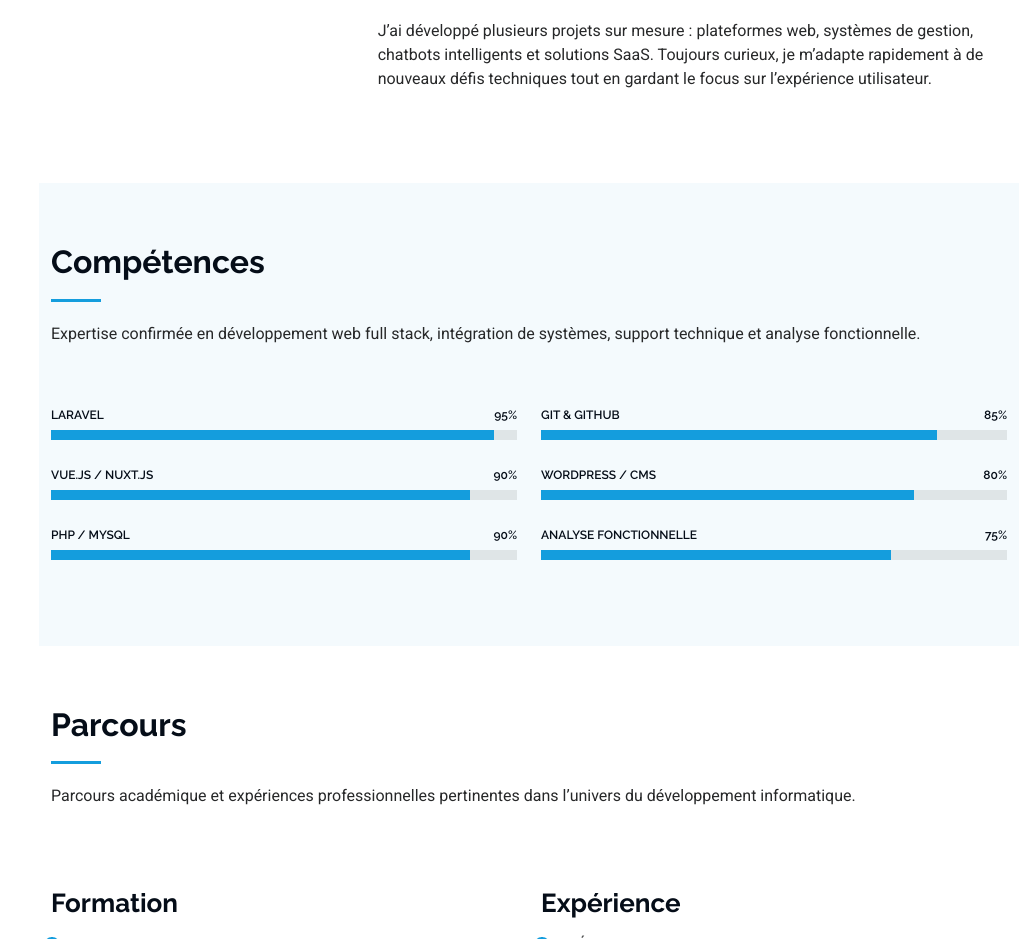
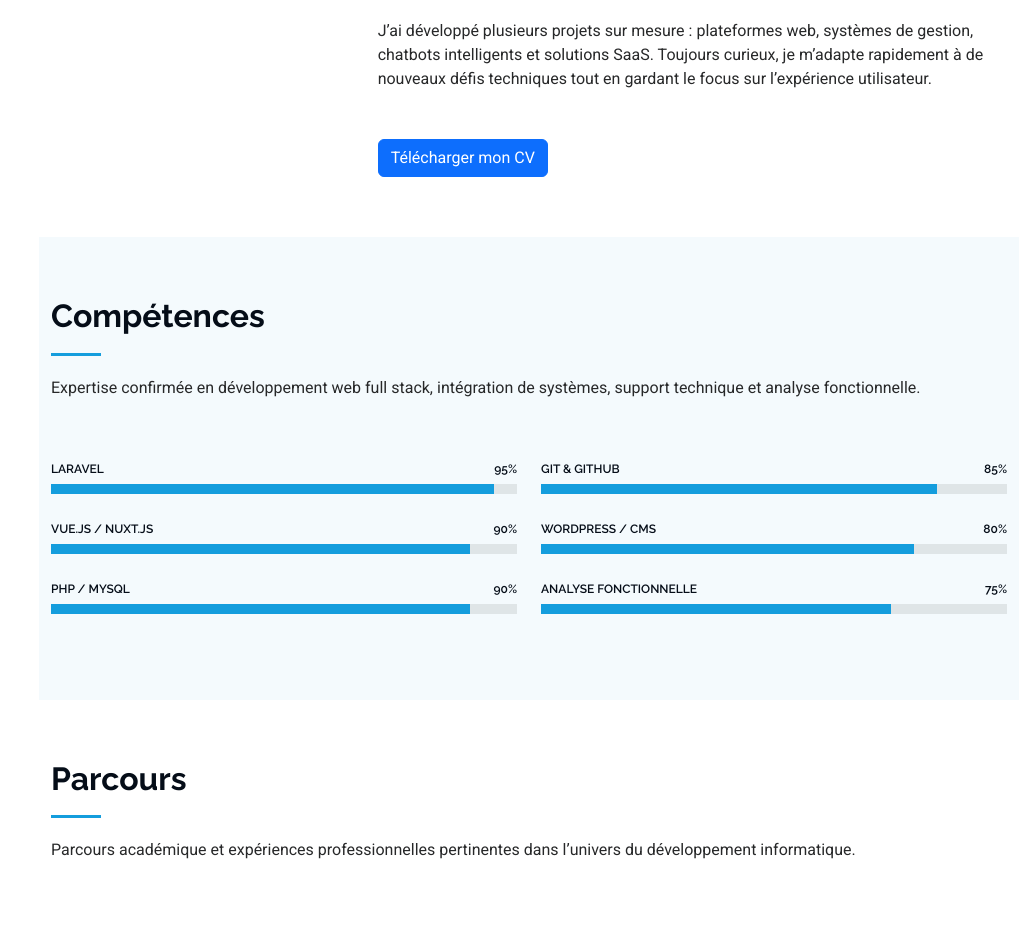
Before and after one commit to abdelghribil/abdelghribil.github.io, a plain HTML site: page index.html in a window 1280 px wide. Shown: the part 1352-2291 px from the top of the page, without its empty margins (261-1280 px from the left). Drawn offline with Linux system fonts and the light colour scheme.

Commit message:
Add CV File

```diff
--- a/index.html
+++ b/index.html
@@ -116,6 +116,7 @@
         <p class="py-3">
           J’ai développé plusieurs projets sur mesure : plateformes web, systèmes de gestion, chatbots intelligents et solutions SaaS. Toujours curieux, je m’adapte rapidement à de nouveaux défis techniques tout en gardant le focus sur l’expérience utilisateur.
         </p>
+        <a href="assets/docs/Abdelghafour_GHRIBIL_CV.pdf" class="btn btn-primary mt-3" download>Télécharger mon CV</a>
       </div>
     </div>
 
```
Also changed, not shown: 1 other file.
